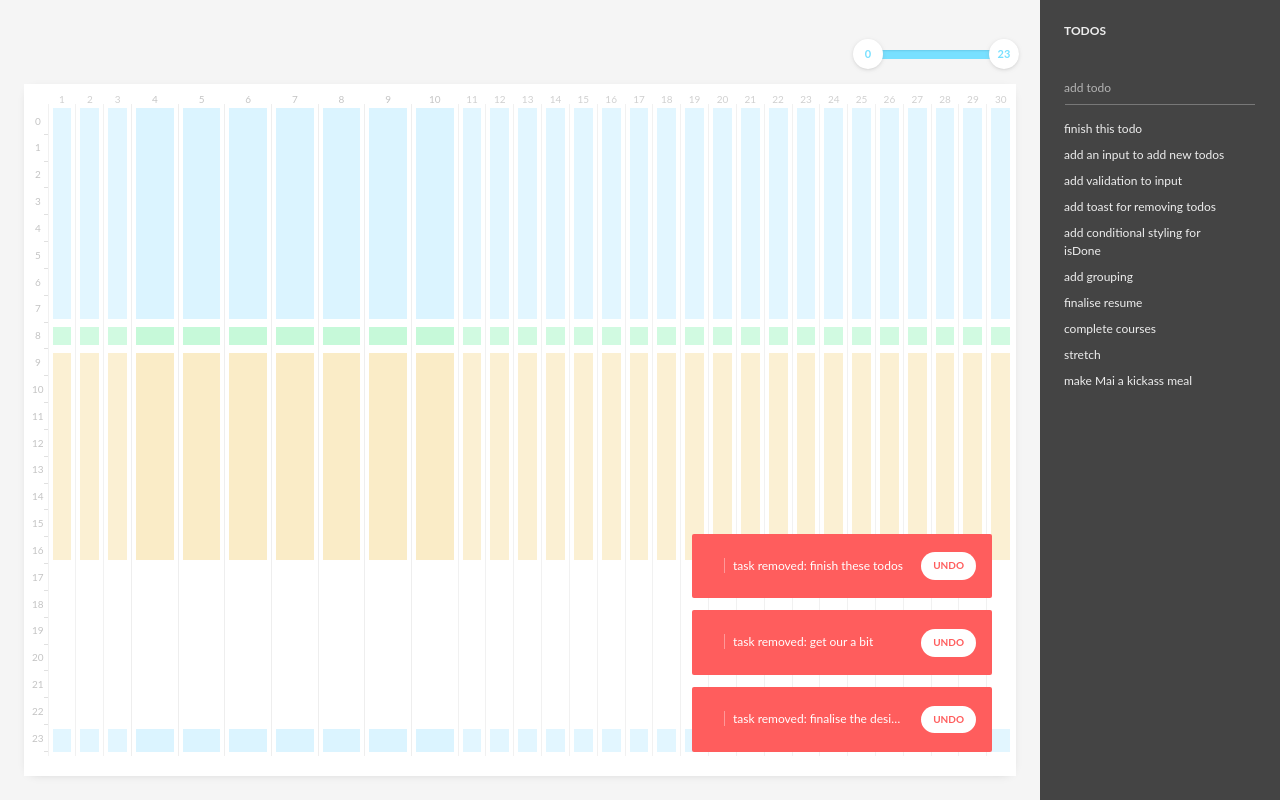
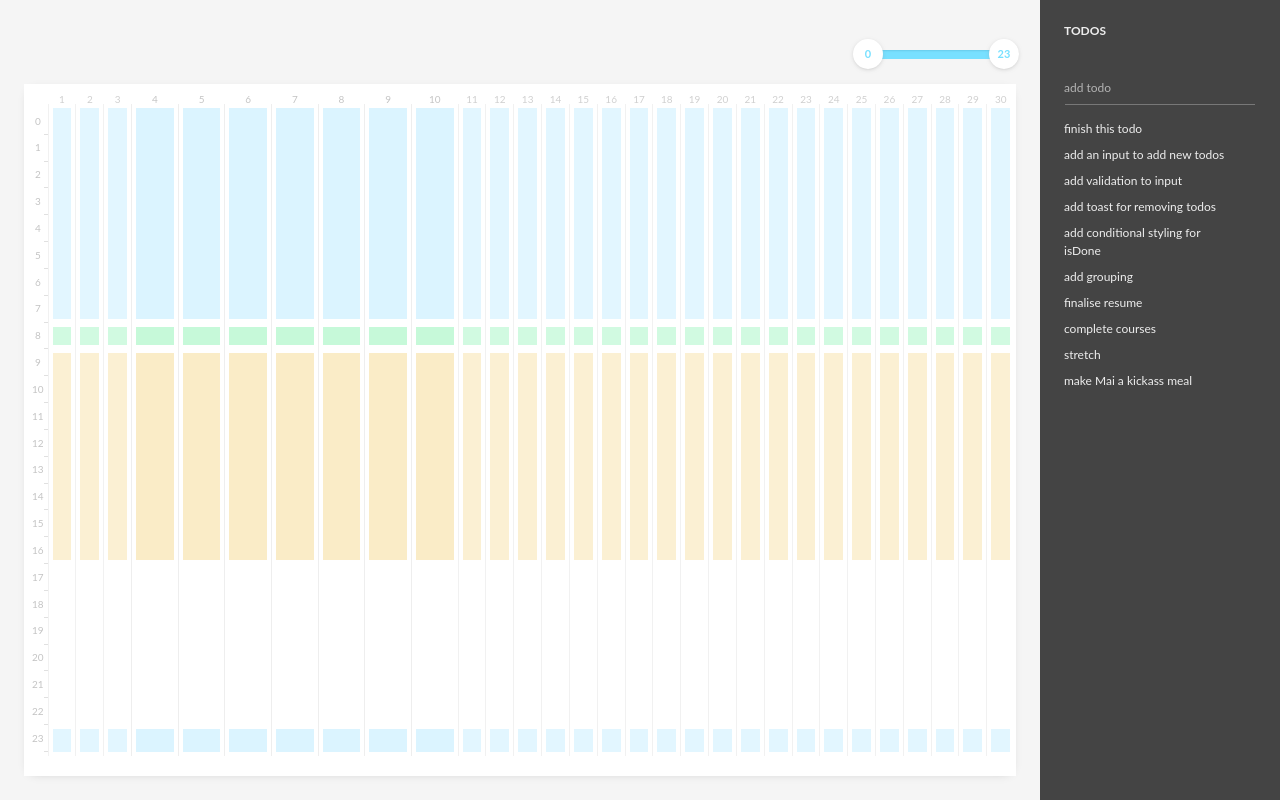
Before and after one commit to vincentbollaert/get-shit-done, a React app: page / in a window 1280 px wide. Built offline with nearby package versions, Linux system fonts and the light colour scheme; what redux-promise-middleware would draw is missing.

Commit message:
trigger addPrefix by removing todo

```diff
--- a/src/components/ToastMessages/reducer.js
+++ b/src/components/ToastMessages/reducer.js
@@ -1,31 +1,19 @@
 import { createSlice, nanoid } from '@reduxjs/toolkit'
 
 const initialState = {
-  toastMessages: [
-    {
-      id: nanoid(),
-      message: 'task removed: finish these todos'
-    },
-    {
-      id: nanoid(),
-      message: 'task removed: get our a bit'
-    },
-    {
-      id: nanoid(),
-      message: 'task removed: finalise the design of this toast component'
-    },
-  ],
+  toastMessages: [],
 }
 
 export const { reducer, actions } = createSlice({
   name: 'toastMessages',
   initialState: initialState,
   reducers: {
-    add({ toastMessages }, { payload }) { toastMessages.push({
+    addToast({ toastMessages }, { payload }) { toastMessages.push({
       id: nanoid(),
-      message: payload,
-    }) },
-    remove(state, { payload }) {
+      message: payload.message,
+      messagePrefix: payload.prefix,
+    })},
+    removeToast(state, { payload }) {
       state.toastMessages = state.toastMessages.filter(x => x.id !== payload)
     },
   }
--- a/src/pages/Home/Todos/component.jsx
+++ b/src/pages/Home/Todos/component.jsx
@@ -1,7 +1,8 @@
 import React from 'react'
 import styled from 'styled-components'
 import { useSelector, useDispatch } from 'react-redux'
-import { actions } from '../../../state/todos/reducer'
+import { actions as todoActions } from '../../../state/todos/reducer'
+import { actions as toastActions } from '../../../components/ToastMessages/reducer'
 import { SIZE_XLG, SIZE_XSM, QUICK_SILVER, ISABELLINE } from '../../../styles'
 import binSvg from '../../../assets/svg/bin.svg'
 import Svg from '../../../components/Svg/component'
@@ -52,23 +53,28 @@ const Remove = styled(Svg)`
 `
 
 const Todos = () => {
+  const { add, remove, toggleIsDone } = todoActions
   const { todos } = useSelector(state => state.todos)
   const dispatch = useDispatch()
-  const addNewTodo = ({ todo }) => dispatch(actions.add(todo))
+  const onAddNewTodo = ({ todo }) => { dispatch(add(todo)) }
+  const onRemoveTodo = (id, name) => {
+    dispatch(remove(id))
+    dispatch(toastActions.addToast({ prefix: 'task removed', message: name }))
+  }
   console.log(todos)
 
   return (
     <Wrap>
       <Title>Todos</Title>
 
-      <AddNewTodo addNewTodo={addNewTodo} />
+      <AddNewTodo addNewTodo={onAddNewTodo} />
       {todos.map(({ id, todoName, isDone }) => (
         <Todo key={id}>
-          <Name isDone={isDone} onClick={() => dispatch(actions.toggleIsDone(id))}>
+          <Name isDone={isDone} onClick={() => dispatch(toggleIsDone(id))}>
             {todoName}
           </Name>
           <Actions>
-            <Remove isDanger theme="light" svg={binSvg} onClick={() => dispatch(actions.remove(id))} />
+            <Remove isDanger theme="light" svg={binSvg} onClick={() => onRemoveTodo(id, todoName)} />
           </Actions>
         </Todo>
       ))}
```
